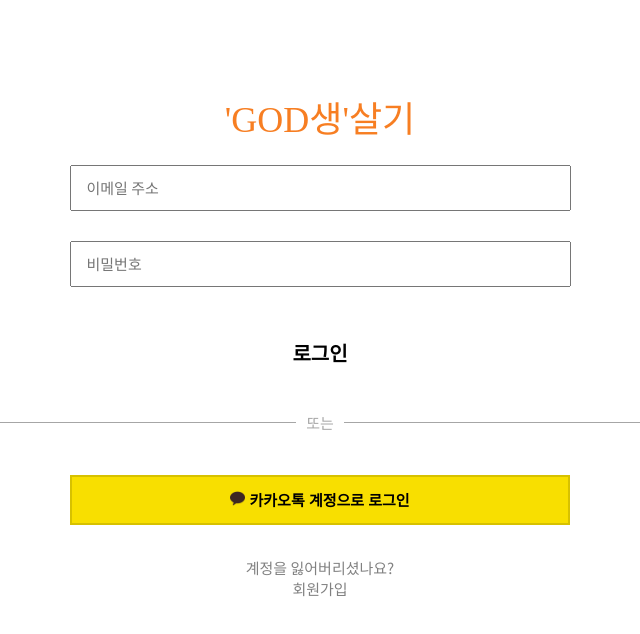
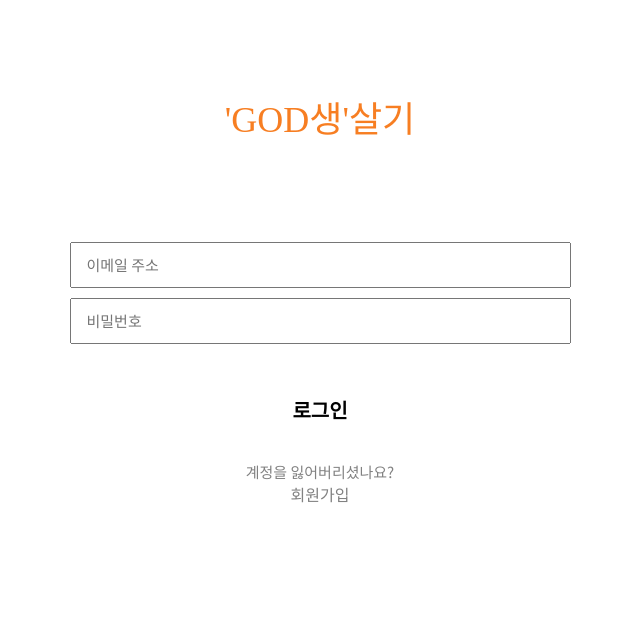
Before and after one commit to mju-likelion/livingodlife-frontend, a React (Create React App) app: page /login in a window 1280 px wide. Shown: the top 634 px of the page, without its empty margins (320-960 px from the left). Built offline with nearby package versions, Linux system fonts and the light colour scheme; a web font is replaced by a local one.

Commit message:
design: 카카오톡 계정 연동 버튼 삭제

```diff
--- a/src/routes/Login/Login.js
+++ b/src/routes/Login/Login.js
@@ -1,7 +1,6 @@
 import "./Login.scss";
 import React from "react";
 import { Link } from "react-router-dom";
-import Kakao from "../../image/kakao-icon.png";
 
 function Login() {
   return (
@@ -12,7 +11,6 @@
         type="text"
         placeholder="이메일 주소"
       ></input>
-      <br />
       <input
         className="pw notoSans"
         type="password"
@@ -20,20 +18,13 @@
       ></input>
       <br />
       <button className="login-btn notoSans">로그인</button>
-      <div className="hr-sect notoSans">또는</div>
-      <button className="kakao">
-        <img src={Kakao} style={{ width: "15px", height: "15px" }} /> 카카오톡
-        계정으로 로그인
-      </button>
       <div className="forgot-pw notoSans">계정을 잃어버리셨나요?</div>
-      <a href="./SignUp.js" className="sign-up notoSans">
         <Link
           to="/signup"
           style={{ textDecoration: "none", color: "rgba(129, 129, 129, 1)" }}
         >
           회원가입
         </Link>
-      </a>
     </div>
   );
 }
--- a/src/routes/Login/Login.scss
+++ b/src/routes/Login/Login.scss
@@ -15,7 +15,17 @@
   margin-bottom: 25px;
 }
 
-.mail,
+.mail{
+  display: block;
+  margin: auto;
+  margin-top: 100px;
+  width: 480px;
+  height: 40px;
+  font-size: 15px;
+  text-align: left;
+  padding-left: 15px;
+}
+
 .pw {
   display: block;
   margin: auto;
```
